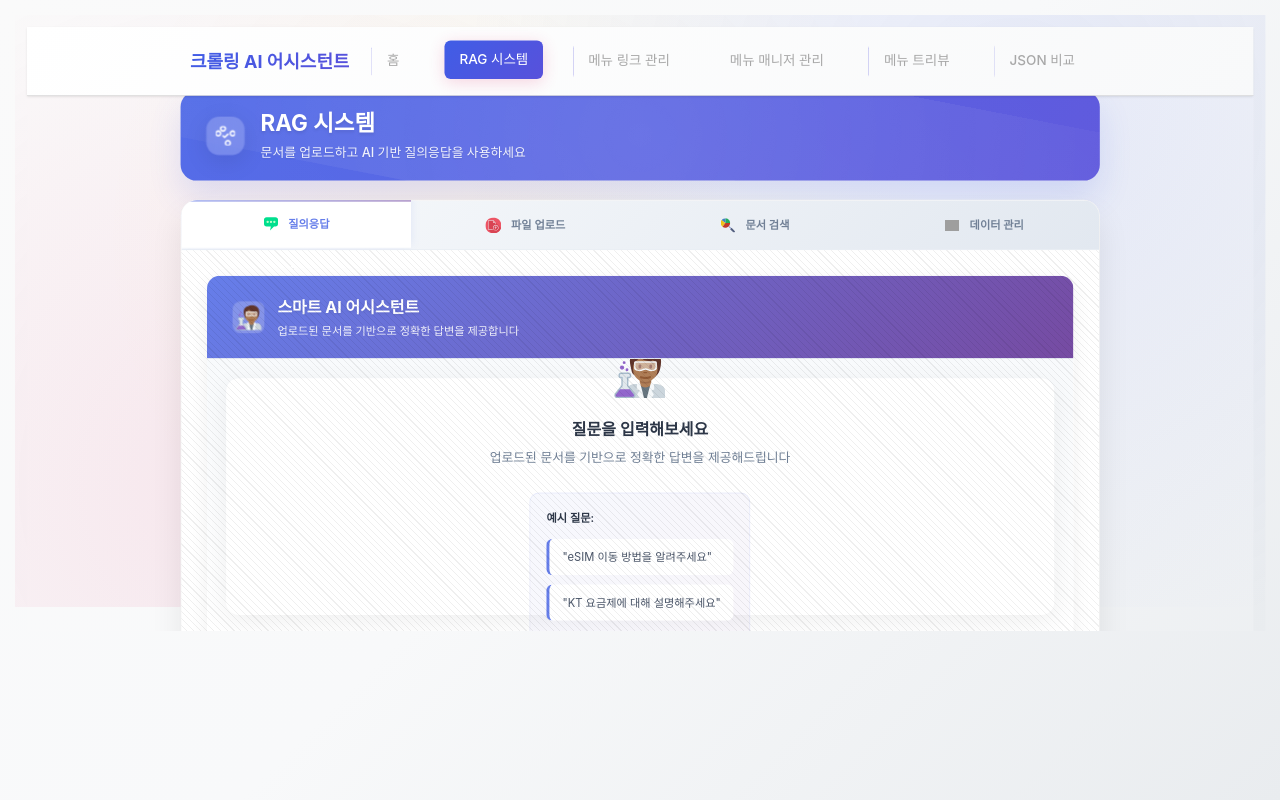
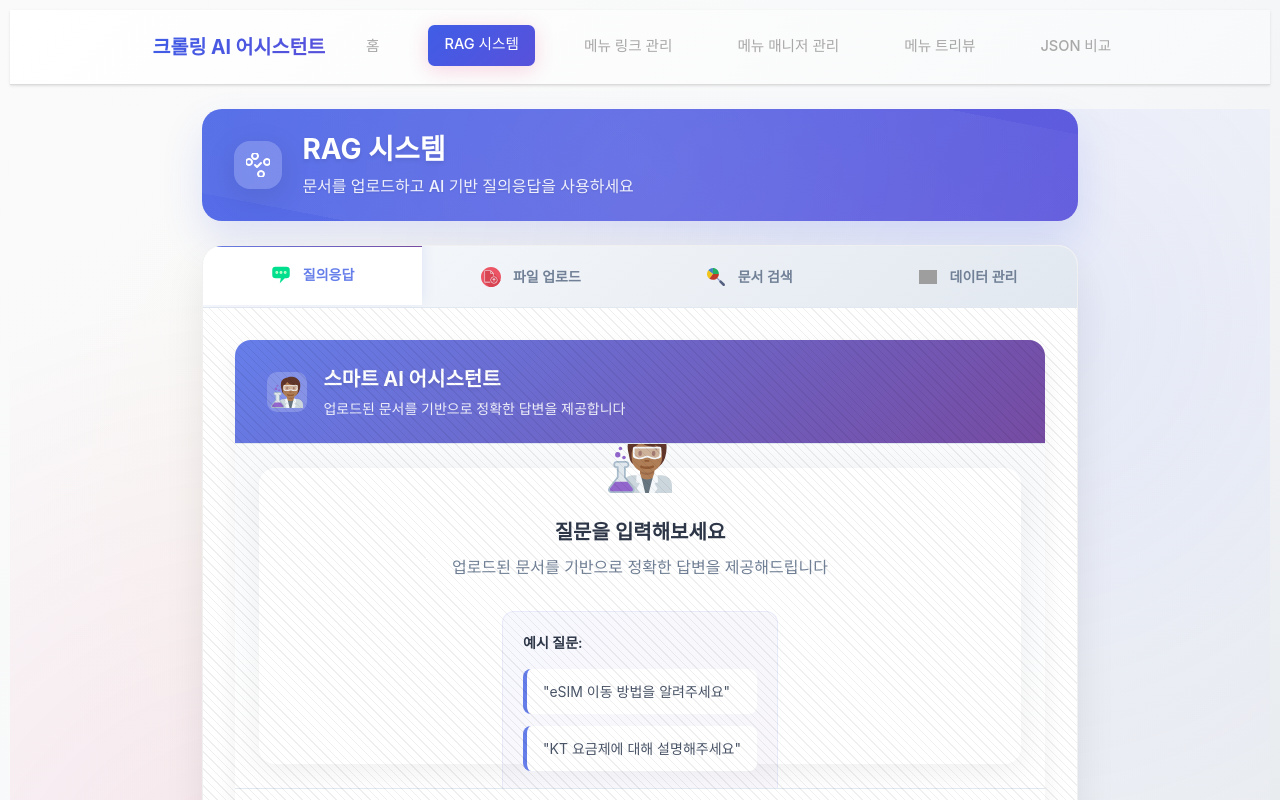
Before and after one commit to parkseohuinim/crawler-mind, a Next.js app in the folder frontend/: page /rag in a window 1280 px wide. Built offline with nearby package versions, Linux system fonts and the light colour scheme; grey boxes are pictures that could not be loaded.

Commit message:
fix: fhd에서 body 짤림 수정

```diff
--- a/frontend/app/_styles/components/rag/modern-rag.css
+++ b/frontend/app/_styles/components/rag/modern-rag.css
@@ -8,15 +8,17 @@
   padding: 0 !important;
   width: 100% !important;
   position: relative !important;
+  background-attachment: scroll !important;
 }
 
 .modern-rag-page::before {
   content: '';
-  position: fixed;
+  position: absolute;
   top: 0;
   left: 0;
   right: 0;
   bottom: 0;
+  min-height: 100vh;
   background:
     radial-gradient(circle at 20% 80%, rgba(225, 48, 108, 0.1) 0%, transparent 50%),
     radial-gradient(circle at 80% 20%, rgba(64, 93, 230, 0.1) 0%, transparent 50%),
--- a/frontend/app/_styles/utils/layout.css
+++ b/frontend/app/_styles/utils/layout.css
@@ -523,22 +523,24 @@
   }
 }
 
-/* Common Layout Patterns */
+/* Common Layout Patterns - Full Document Coverage */
 .page-layout {
   min-height: 100vh;
   display: flex;
   flex-direction: column;
   background: linear-gradient(135deg, #fafafa 0%, #f8f9fa 50%, #e9ecef 100%);
   position: relative;
+  background-attachment: scroll;
 }
 
 .page-layout::before {
   content: '';
-  position: fixed;
+  position: absolute;
   top: 0;
   left: 0;
   right: 0;
   bottom: 0;
+  min-height: 100vh;
   background:
     radial-gradient(circle at 20% 80%, rgba(225, 48, 108, 0.1) 0%, transparent 50%),
     radial-gradient(circle at 80% 20%, rgba(64, 93, 230, 0.1) 0%, transparent 50%),
@@ -569,15 +571,17 @@
   min-height: 100vh;
   background: linear-gradient(135deg, #fafafa 0%, #f8f9fa 50%, #e9ecef 100%);
   position: relative;
+  background-attachment: scroll;
 }
 
 .sidebar-layout::before {
   content: '';
-  position: fixed;
+  position: absolute;
   top: 0;
   left: 0;
   right: 0;
   bottom: 0;
+  min-height: 100vh;
   background:
     radial-gradient(circle at 20% 80%, rgba(225, 48, 108, 0.1) 0%, transparent 50%),
     radial-gradient(circle at 80% 20%, rgba(64, 93, 230, 0.1) 0%, transparent 50%),
@@ -599,15 +603,17 @@
   min-height: 100vh;
   background: linear-gradient(135deg, #fafafa 0%, #f8f9fa 50%, #e9ecef 100%);
   position: relative;
+  background-attachment: scroll;
 }
 
 .center-content::before {
   content: '';
-  position: fixed;
+  position: absolute;
   top: 0;
   left: 0;
   right: 0;
   bottom: 0;
+  min-height: 100vh;
   background:
     radial-gradient(circle at 20% 80%, rgba(225, 48, 108, 0.1) 0%, transparent 50%),
     radial-gradient(circle at 80% 20%, rgba(64, 93, 230, 0.1) 0%, transparent 50%),
--- a/frontend/app/_styles/utils/precise-responsive.css
+++ b/frontend/app/_styles/utils/precise-responsive.css
@@ -340,33 +340,7 @@
   }
 }
 
-/* 1080p Display Scaling - Scale down for better readability */
-@media screen and (max-width: 1920px) and (min-width: 1600px) {
-  body {
-    transform: scale(0.9);
-    transform-origin: top left;
-    width: calc(100% / 0.9);
-    height: calc(100% / 0.9);
-  }
-}
-
-@media screen and (max-width: 1599px) and (min-width: 1366px) {
-  body {
-    transform: scale(0.85);
-    transform-origin: top left;
-    width: calc(100% / 0.85);
-    height: calc(100% / 0.85);
-  }
-}
-
-@media screen and (max-width: 1365px) and (min-width: 1280px) {
-  body {
-    transform: scale(0.8);
-    transform-origin: top left;
-    width: calc(100% / 0.8);
-    height: calc(100% / 0.8);
-  }
-}
+/* Removed problematic scaling that caused viewport height issues */
 
 /* Ultra Wide Displays */
 @media screen and (min-width: 1920px) {
--- a/frontend/app/globals.css
+++ b/frontend/app/globals.css
@@ -53,21 +53,31 @@
 
 @import './_styles/components/json-compare/modern-json-compare.css';
 
-/* Global Layout Styles - FHD 기준 (폰트 크기만 조정) */
-html,
+/* Global Layout Styles - Full Document Coverage */
+html {
+  min-height: 100vh;
+  background: linear-gradient(135deg, #fafafa 0%, #f8f9fa 50%, #e9ecef 100%);
+  overflow-x: hidden;
+  /* Background covers entire document height including scrollable areas */
+  background-attachment: scroll;
+}
+
 body {
-  height: 100%;
+  min-height: 100vh;
   background: linear-gradient(135deg, #fafafa 0%, #f8f9fa 50%, #e9ecef 100%);
   margin: 0;
-  padding: 1rem; /* FHD 기준 패딩 중간 정도 */
-  font-size: 15px; /* FHD 기준 폰트 크기 조금 더 증가 */
+  padding: 1rem;
+  font-size: 15px;
   overflow-x: hidden; /* Prevent horizontal scroll */
+  /* Background covers entire document height including scrollable areas */
+  background-attachment: scroll;
 }
 
 #__next {
-  height: 100%;
   min-height: 100vh;
   background: linear-gradient(135deg, #fafafa 0%, #f8f9fa 50%, #e9ecef 100%);
+  /* Background covers entire document height including scrollable areas */
+  background-attachment: scroll;
 }
 
 /* Custom Properties for Dynamic Theming */
@@ -145,22 +155,44 @@ body {
   }
 }
 
-/* Responsive Layout Adjustments */
+/* Responsive Layout Adjustments - Font Size and Padding Only */
 
-/* QHD 이상 (2560px~) */
-@media (min-width: 2560px) {
-  html,
+/* Small Displays (1280px-1365px) */
+@media screen and (max-width: 1365px) and (min-width: 1280px) {
   body {
-    font-size: 14px; /* QHD에서 보수적으로 증가 */
-    padding: 1rem; /* QHD에서 보수적으로 증가 */
+    font-size: 13px;
+    padding: 0.8rem;
   }
 }
 
-/* 4K 이상 (3840px~) */
-@media (min-width: 3840px) {
-  html,
+/* Medium Displays (1366px-1599px) */
+@media screen and (max-width: 1599px) and (min-width: 1366px) {
   body {
-    font-size: 16px; /* 4K에서 보수적으로 증가 */
-    padding: 1.25rem; /* 4K에서 보수적으로 증가 */
+    font-size: 14px;
+    padding: 0.9rem;
   }
 }
+
+/* Large Displays (1600px-1920px) */
+@media screen and (max-width: 1920px) and (min-width: 1600px) {
+  body {
+    font-size: 15px;
+    padding: 1rem;
+  }
+}
+
+/* QHD and above (2560px~) */
+@media (min-width: 2560px) {
+  body {
+    font-size: 16px;
+    padding: 1.1rem;
+  }
+}
+
+/* 4K and above (3840px~) */
+@media (min-width: 3840px) {
+  body {
+    font-size: 18px;
+    padding: 1.25rem;
+  }
+}
```
